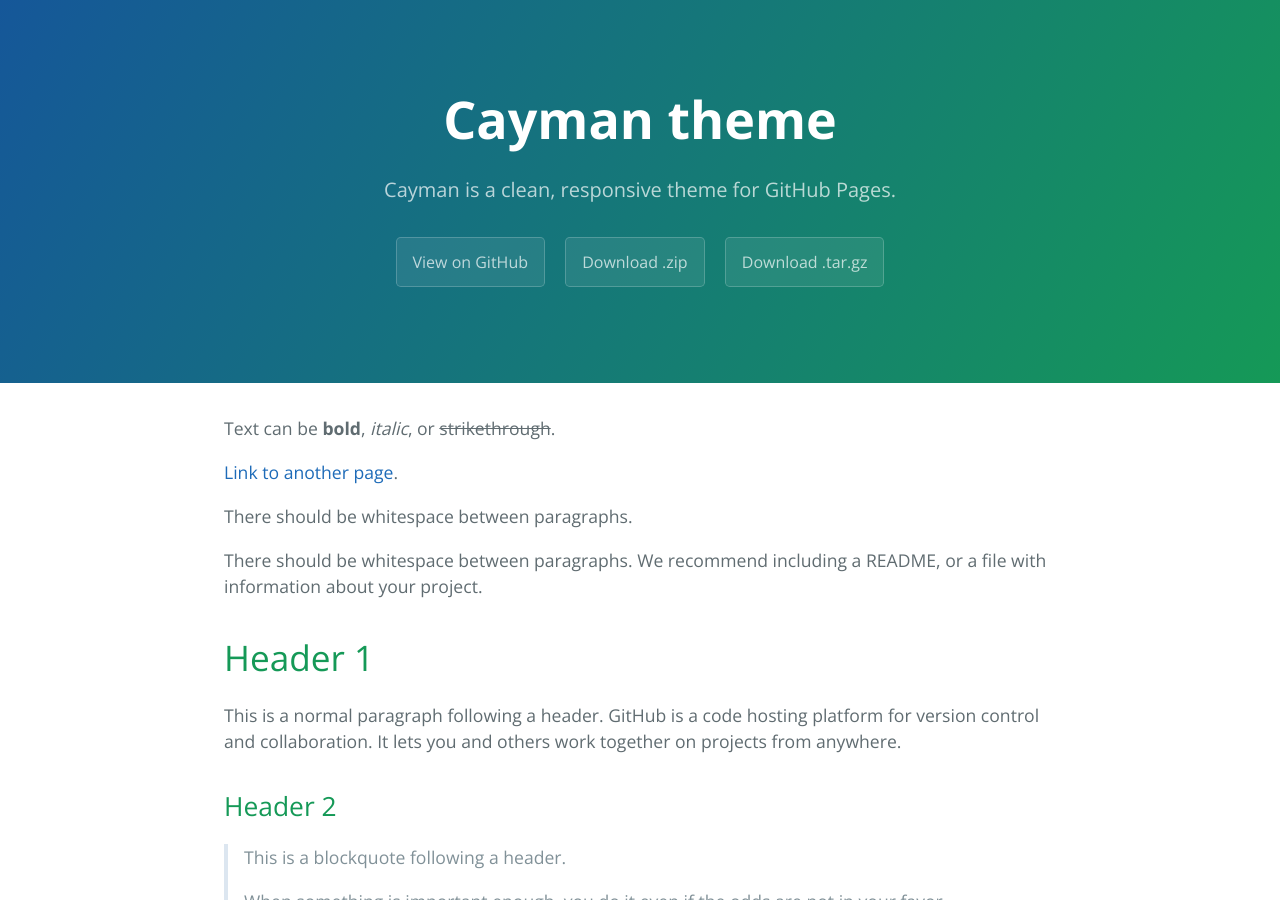
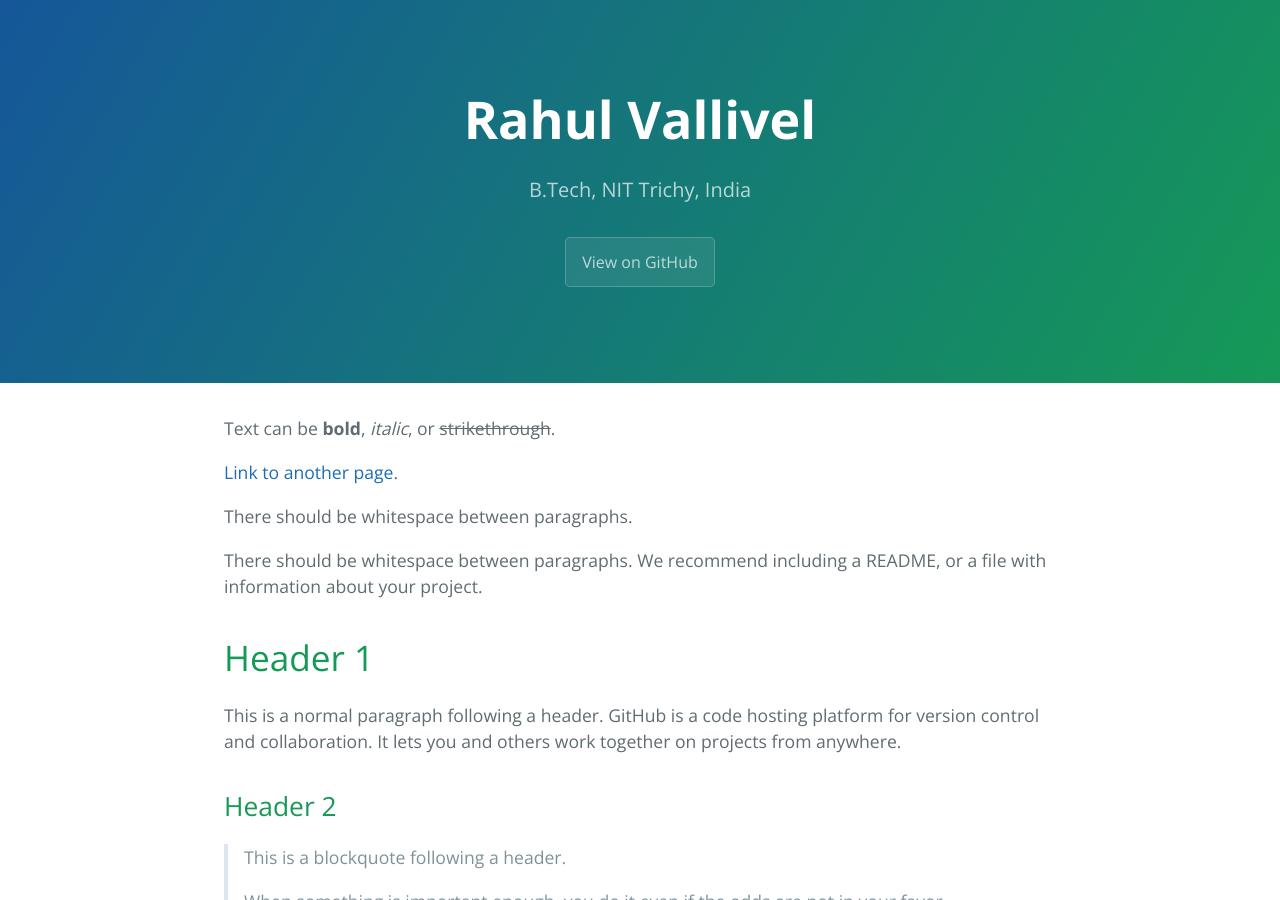
Before and after one commit to RahulVallivel/Rahuls_website, a Jekyll site: the page built from index.md, in a window 1280 px wide and 900 px high. Built offline with Jekyll 4.4.1, drawn with Linux system fonts in a browser that asks for light colours.

Commit message:
title_changed to rahul

```diff
--- a/_config.yml
+++ b/_config.yml
@@ -1,5 +1,5 @@
-title: Cayman theme
-description: Cayman is a clean, responsive theme for GitHub Pages.
-show_downloads: true
+title: Rahul Vallivel
+description: B.Tech, NIT Trichy, India
+show_downloads: false
 google_analytics:
 theme: jekyll-theme-cayman
```
